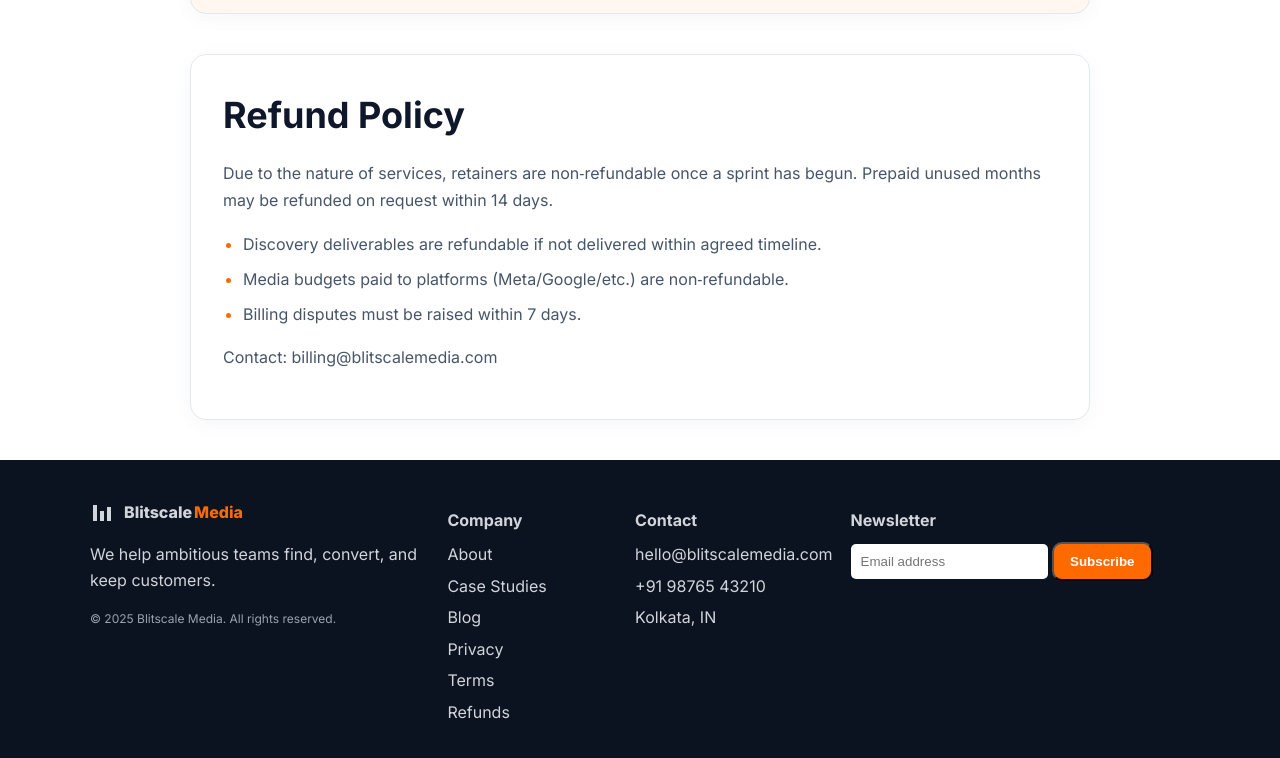
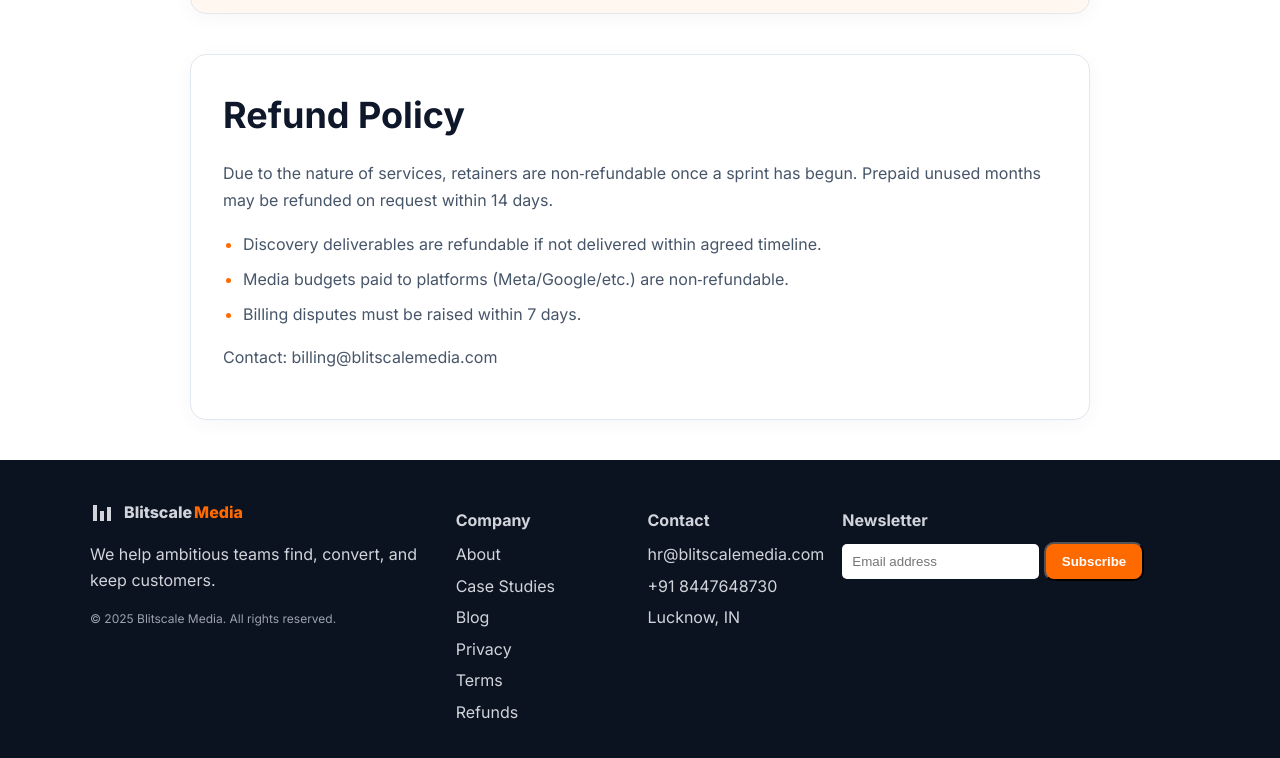
Before and after one commit to ragOP/Blit, a plain HTML site: page index.html in a window 1280 px wide. Shown: the part 7988-8746 px from the top of the page. Drawn offline with Linux system fonts and the light colour scheme.

Commit message:
Update index.html

```diff
--- a/index.html
+++ b/index.html
@@ -428,9 +428,9 @@
       <div>
         <h4>Contact</h4>
         <ul>
-          <li><a href="mailto:hello@blitscalemedia.com">hello@blitscalemedia.com</a></li>
-          <li>+91 98765 43210</li>
-          <li>Kolkata, IN</li>
+          <li><a href="mailto:hello@blitscalemedia.com">hr@blitscalemedia.com</a></li>
+          <li>+91 8447648730</li>
+          <li>Lucknow, IN</li>
         </ul>
       </div>
       <div>
```
